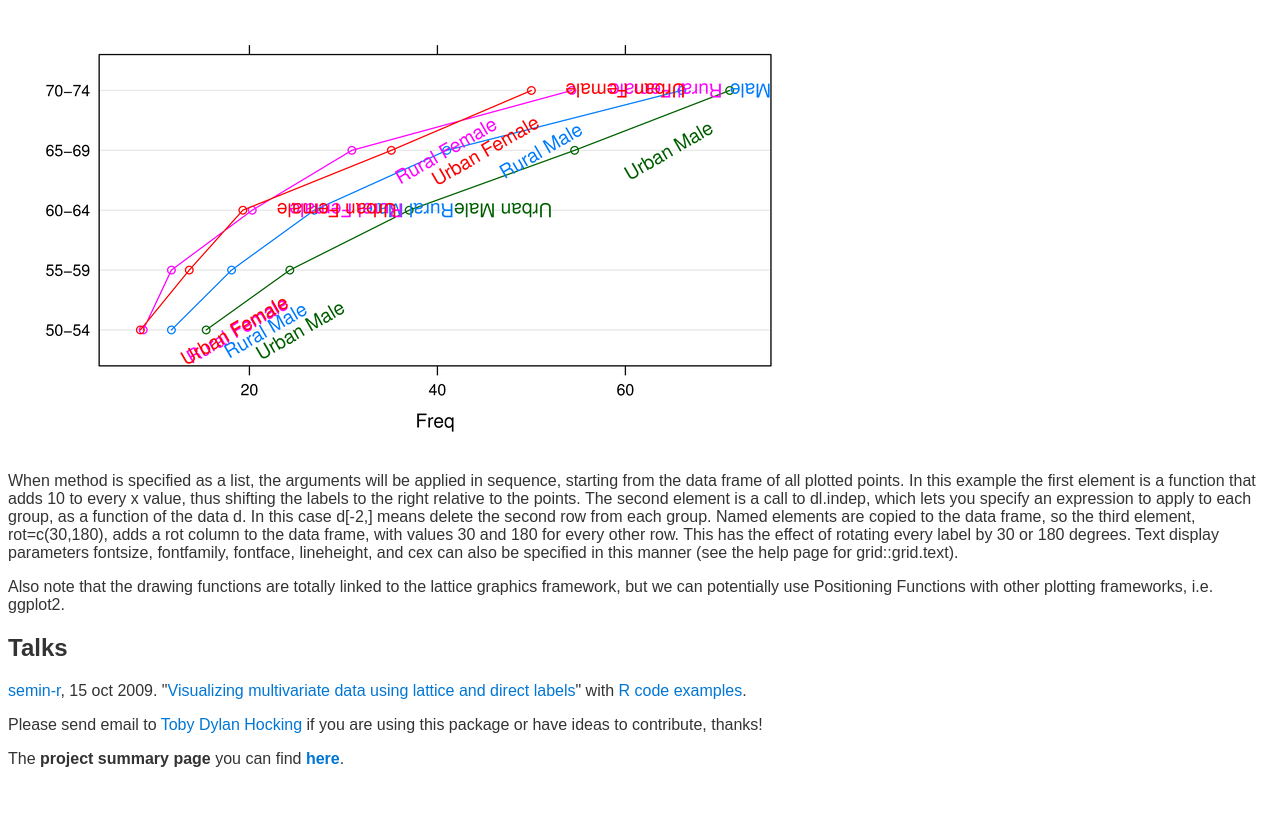
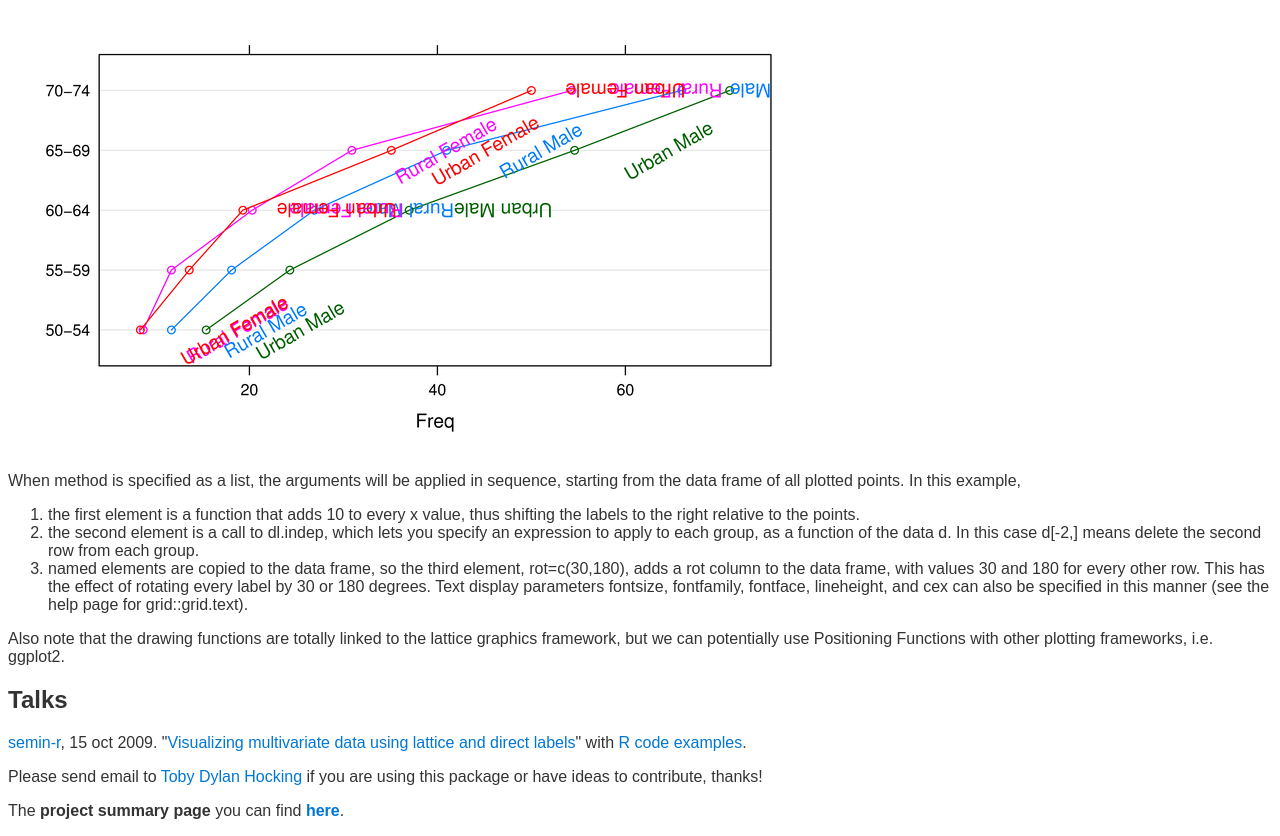
Before and after one commit to rforge/directlabels, a PHP site: page / in a window 1280 px wide. Shown: the part 3183-4019 px from the top of the page. Before the commit the page ends 3950 px from the top, so only its background shows below. Run offline with PHP 8.4, Linux system fonts and the light colour scheme; data that the repository does not hold is empty.

Commit message:
use ol instead of long paragraph to explain method lists
git-svn-id: svn://svn.r-forge.r-project.org/svnroot/directlabels@112 edb9625f-4e0d-4859-8d74-9fd3b1da38cb

```diff
--- a/www/index.php
+++ b/www/index.php
@@ -171,17 +171,26 @@ direct.label(dotplot(VADeaths,type="o"),method=complicated)
 
 <p>When method is specified as a list, the arguments will be applied
 in sequence, starting from the data frame of all plotted points. In
-this example the first element is a function that adds 10 to every x
-value, thus shifting the labels to the right relative to the
-points. The second element is a call to dl.indep, which lets you
-specify an expression to apply to each group, as a function of the
-data d. In this case d[-2,] means delete the second row from each
-group. Named elements are copied to the data frame, so the third
-element, rot=c(30,180), adds a rot column to the data frame, with
-values 30 and 180 for every other row. This has the effect of rotating
-every label by 30 or 180 degrees. Text display parameters fontsize,
-fontfamily, fontface, lineheight, and cex can also be specified in
-this manner (see the help page for grid::grid.text).</p>
+this example, </p>
+
+<ol>
+
+<li>the first element is a function that adds 10 to every x value,
+thus shifting the labels to the right relative to the points.</li>
+
+<li>the second element is a call to dl.indep, which lets you specify
+an expression to apply to each group, as a function of the data d. In
+this case d[-2,] means delete the second row from each group.</li>
+
+<li>named elements are copied to the data frame, so the third element,
+rot=c(30,180), adds a rot column to the data frame, with values 30 and
+180 for every other row. This has the effect of rotating every label
+by 30 or 180 degrees. Text display parameters fontsize, fontfamily,
+fontface, lineheight, and cex can also be specified in this manner
+(see the help page for grid::grid.text).
+</li>
+
+</ol>
 
 <p>Also note that the drawing functions are totally linked to the
 lattice graphics framework, but we can potentially use Positioning
```
